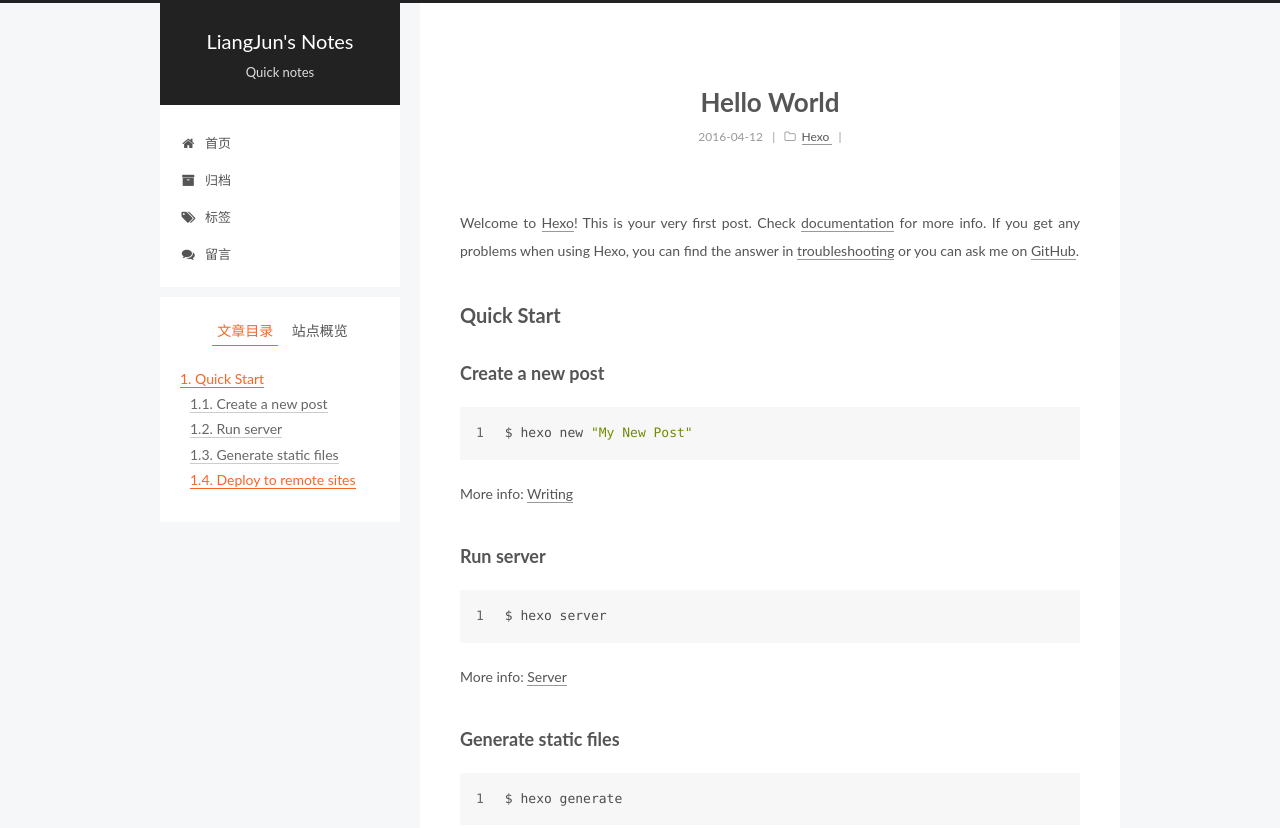
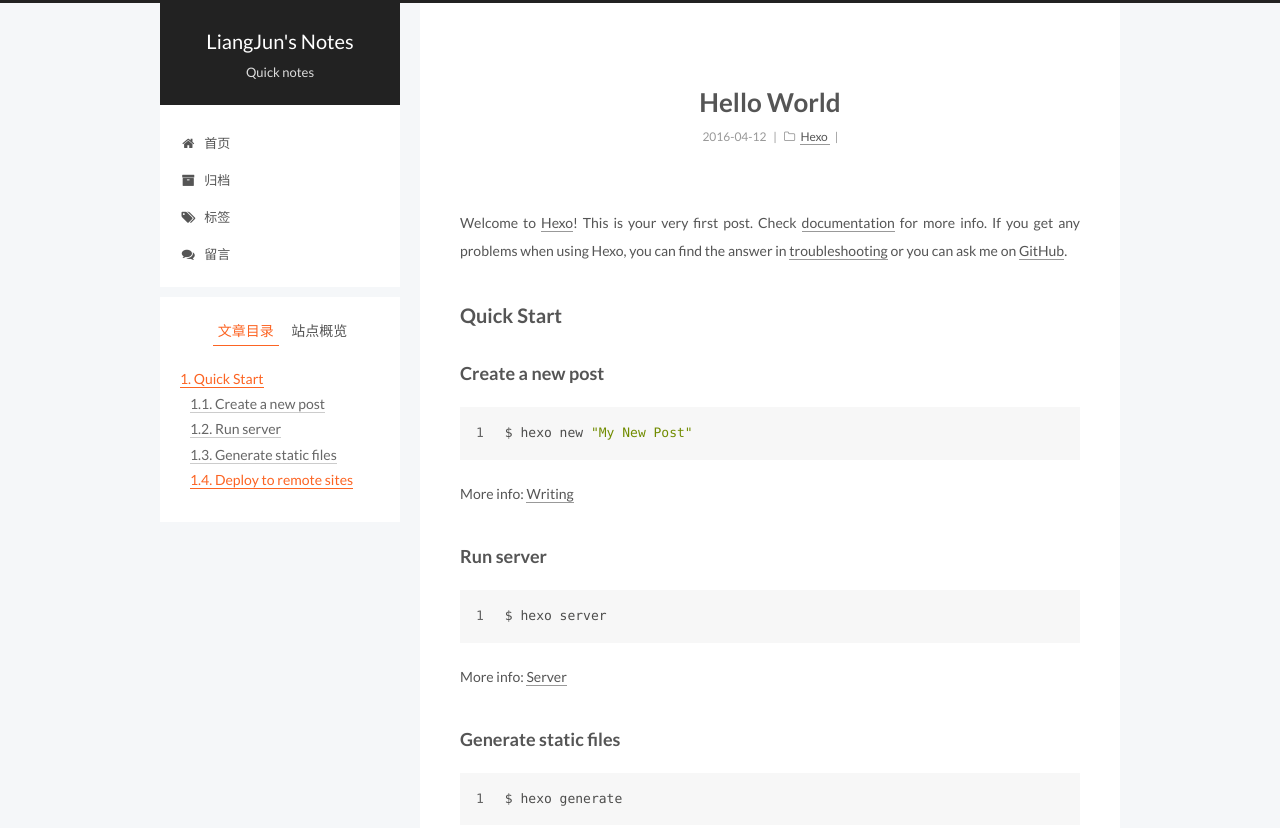
Before and after one commit to LiangJunqiang/LiangJunqiang.github.io, a plain HTML site: page 2016/04/12/hello-world/index.html in a window 1280 px wide. Shown: the top 828 px of the page. Drawn offline with Linux system fonts and the light colour scheme; some packages are replaced by stand-ins of ours; a script that the page names is missing; some icons are missing.

Commit message:
更新博客。

```diff
--- a/2016/04/12/hello-world/index.html
+++ b/2016/04/12/hello-world/index.html
@@ -28,6 +28,32 @@
 
 
   <link href="/vendors/fancybox/source/jquery.fancybox.css?v=2.1.5" rel="stylesheet" type="text/css"/>
+
+
+
+
+
+
+
+
+
+
+
+
+
+
+
+
+
+
+
+
+
+
+
+
+
+    <link href="//fonts.googleapis.com/css?family=Lato:300,300italic,400,400italic,700,700italic&subset=latin,latin-ext" rel="stylesheet" type="text/css">
 
 
 
```
Also changed, not shown: archives/2016/04/index.html (+26 -0 lines), archives/2016/index.html (+26 -0 lines), archives/index.html (+26 -0 lines), categories/Hexo/index.html (+26 -0 lines), categories/index.html (+26 -0 lines), index.html (+26 -0 lines), message_board/index.html (+26 -0 lines), search/index.html (+26 -0 lines), tags/Bash-command-line/index.html (+26 -0 lines), tags/Hexo/index.html (+26 -0 lines), tags/index.html (+26 -0 lines).
